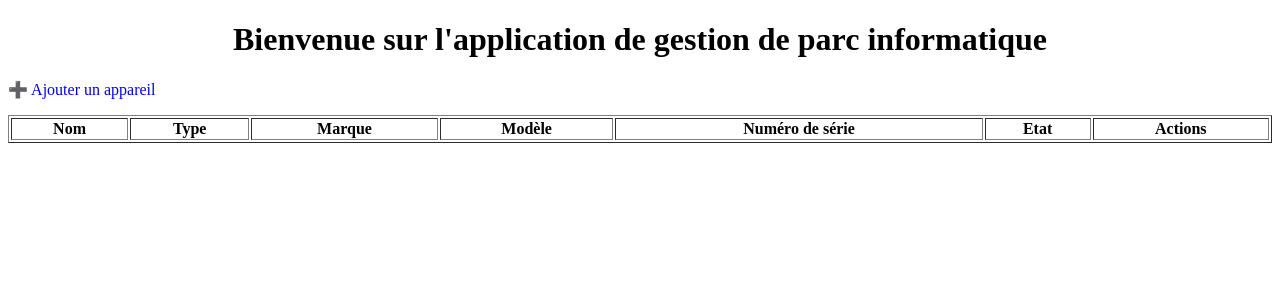
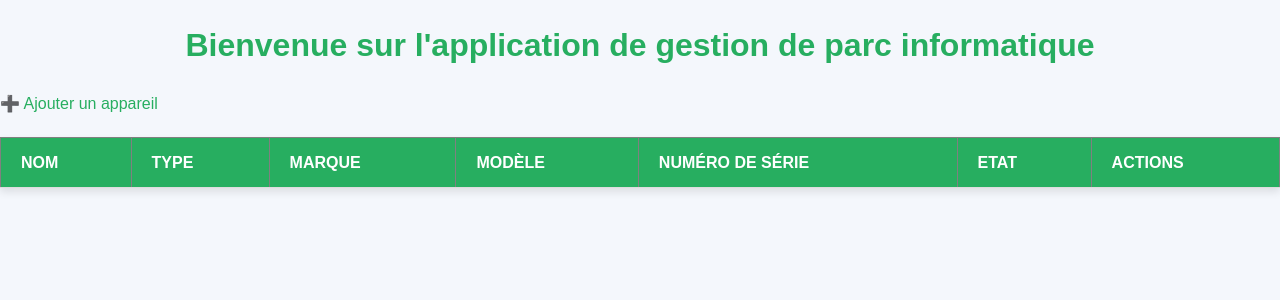
Before and after one commit to Big-Ach-max/gestion_de_parc_informatique, a Django app: page /parc_informatique/ in a window 1280 px wide. Shown: the top 300 px of the page. Run offline with Django 5.2, Linux system fonts and the light colour scheme; data that the repository does not hold is empty.

Commit message:
Mise en forme des pages

```diff
--- a/gestion_parc/settings.py
+++ b/gestion_parc/settings.py
@@ -117,6 +117,7 @@
 # https://docs.djangoproject.com/en/5.1/howto/static-files/
 
 STATIC_URL = 'static/'
+STATICFILES_DIRS = [BASE_DIR / 'parc_informatique/static']
 
 # Default primary key field type
 # https://docs.djangoproject.com/en/5.1/ref/settings/#default-auto-field
--- /dev/null
+++ b/parc_informatique/static/parc_informatique/css/main.css
@@ -0,0 +1,170 @@
+/* === Global Styles === */
+body {
+    font-family: 'Arial', sans-serif;
+    margin: 0;
+    padding: 0;
+    background-color: #f4f7fc; /* Fond clair */
+    color: #333;
+    line-height: 1.6;
+}
+
+/* === Headers === */
+h1, h2, h3 {
+    color: #27ae60;
+    text-align: center;
+    margin: 20px 0;
+}
+
+/* === Links === */
+a {
+    color: #27ae60;
+    text-decoration: none;
+    transition: color 0.3s ease;
+}
+
+a:hover {
+    color: #1e874a;
+    text-decoration: underline;
+}
+
+/* === Buttons === */
+button,
+input[type="submit"],
+button[type="button"] {
+    background-color: #27ae60; /* Couleur dominante */
+    color: #fff;
+    border: none;
+    padding: 10px 15px;
+    font-size: 1rem;
+    border-radius: 8px;
+    cursor: pointer;
+    transition: background-color 0.3s ease, transform 0.2s ease;
+    display: inline-block;
+    margin: 5px 0;
+    text-align: center;
+}
+
+button:hover,
+input[type="submit"]:hover {
+    background-color: #1e874a; /* Couleur légèrement plus sombre au survol */
+    transform: scale(1.05);
+}
+
+button:active,
+input[type="submit"]:active {
+    background-color: #166736; /* Couleur plus sombre lors du clic */
+    transform: scale(0.95);
+}
+
+button[disabled],
+input[type="submit"][disabled] {
+    background-color: #95a5a6; /* Gris pour un état désactivé */
+    cursor: not-allowed;
+}
+
+/* === Special Buttons (Link-Like) === */
+button.link-button {
+    background-color: transparent;
+    color: #27ae60;
+    border: none;
+    padding: 0;
+    text-decoration: underline;
+    cursor: pointer;
+}
+
+button.link-button:hover {
+    color: #1e874a;
+    text-decoration: none;
+}
+
+/* === Forms === */
+form {
+    max-width: 600px;
+    margin: 20px auto;
+    padding: 20px;
+    background: #fff;
+    border: 1px solid #ddd;
+    border-radius: 8px;
+    box-shadow: 0 4px 8px rgba(0, 0, 0, 0.1);
+}
+
+label {
+    display: block;
+    font-weight: bold;
+    margin-bottom: 5px;
+    color: #555;
+}
+
+input[type="text"],
+input[type="date"],
+select,
+textarea {
+    width: 100%;
+    padding: 10px;
+    margin-bottom: 15px;
+    border: 1px solid #ccc;
+    border-radius: 5px;
+    font-size: 1rem;
+    background: #f9f9f9;
+    transition: border-color 0.3s ease;
+}
+
+input:focus,
+textarea:focus,
+select:focus {
+    border-color: #27ae60;
+    box-shadow: 0 0 5px rgba(39, 174, 96, 0.3);
+    outline: none;
+}
+
+/* === Tables === */
+table {
+    width: 90%;
+    margin: 20px auto;
+    border-collapse: collapse;
+    background-color: #fff;
+    box-shadow: 0 4px 8px rgba(0, 0, 0, 0.1);
+}
+
+th, td {
+    padding: 12px 20px;
+    text-align: left;
+    border-bottom: 1px solid #ddd;
+}
+
+th {
+    background-color: #27ae60;
+    color: #fff;
+    text-transform: uppercase;
+}
+
+tr:hover {
+    background-color: #f1f1f1;
+}
+
+/* === Footer === */
+footer {
+    text-align: center;
+    padding: 10px;
+    margin-top: 20px;
+    font-size: 0.9rem;
+    color: #777;
+}
+
+footer a {
+    color: #27ae60;
+}
+
+footer a:hover {
+    color: #1e874a;
+}
+
+
+p strong {
+    color: #27ae60; /* Vert pour les labels */
+    font-weight: bold;
+}
+
+ul li strong {
+    color: #27ae60; /* Labels verts dans les listes */
+}
--- a/parc_informatique/static/parc_informatique/css/style.css
+++ /dev/null
@@ -1,7 +0,0 @@
-h1 {
-    text-align: center;
-}
-
-a {
-    text-decoration: none;
-}
--- a/parc_informatique/templates/parc_informatique/include/begin_page.html
+++ b/parc_informatique/templates/parc_informatique/include/begin_page.html
@@ -4,7 +4,7 @@
 <head>
     <meta charset="UTF-8">
     <meta name="viewport" content="width=device-width, initial-scale=1.0">
-    <link rel="stylesheet" href="{% static 'parc_informatique/css/style.css' %}">
+    <link rel="stylesheet" href="{% static 'parc_informatique/css/main.css' %}">
     <title>Gestion de parc informatique</title>
 </head>
 <body>
```
Also changed, not shown: 2 other files.
